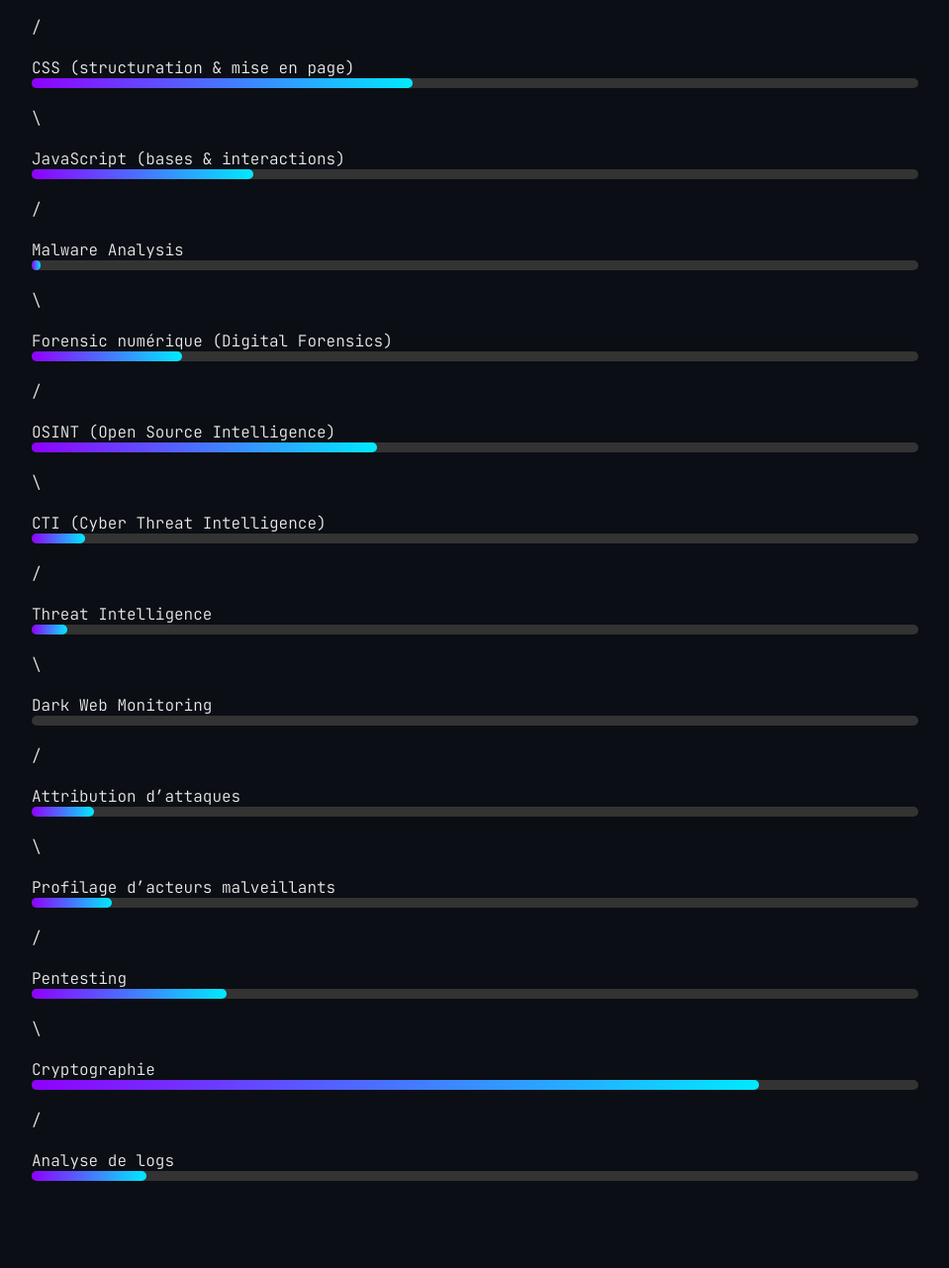
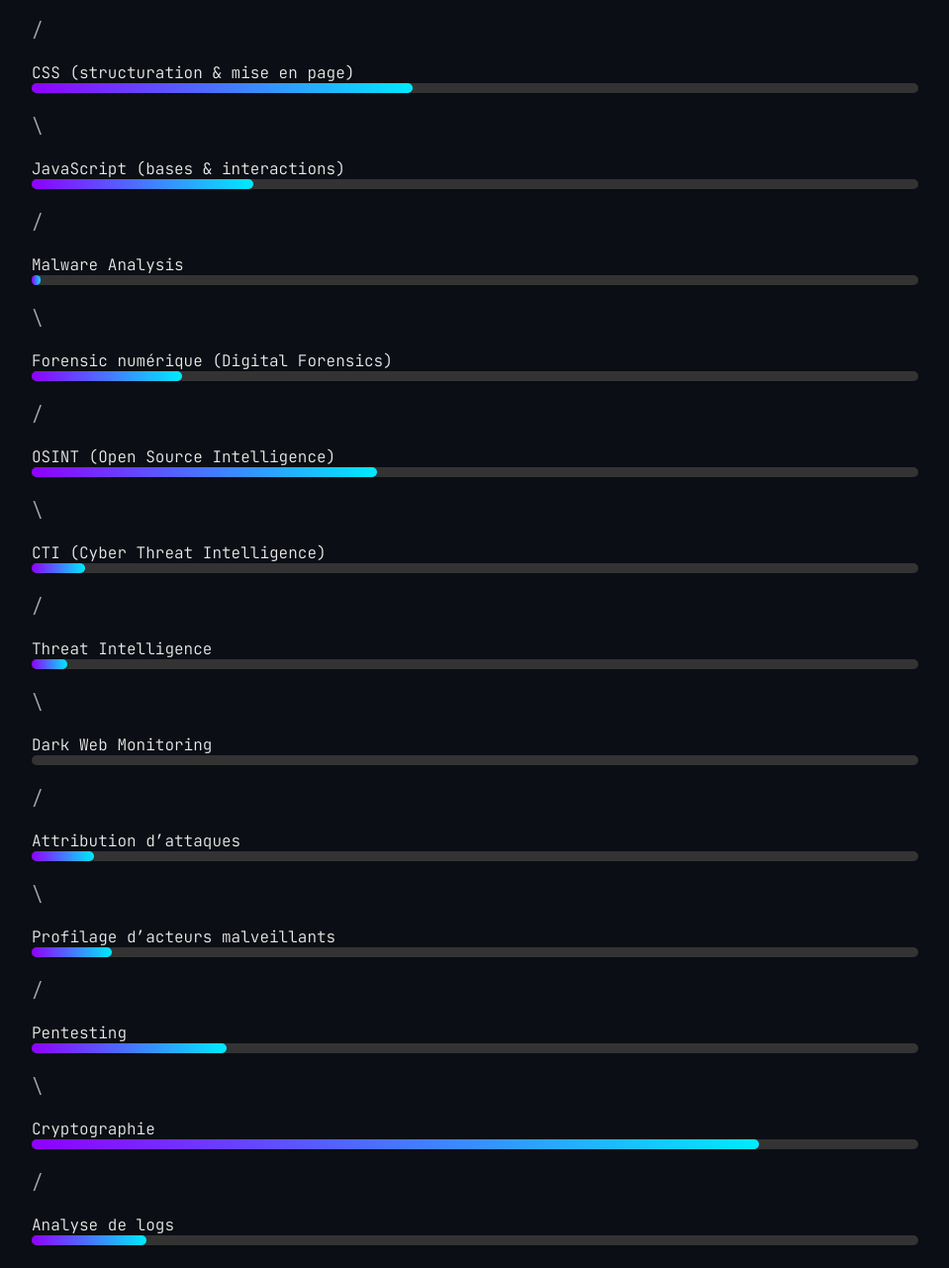
Before and after one commit to eldra8911/Me-I-and-myself, a plain HTML site: page index.html in a window 1280 px wide. Shown: the part 2839-4120 px from the top of the page at 99% size, without its empty margins (160-1119 px from the left). Drawn offline with Linux system fonts and the light colour scheme.

Commit message:
Update index.html

```diff
--- a/index.html
+++ b/index.html
@@ -101,93 +101,93 @@
             <span>HTML</span>
             <div class="bar"><div class="progress" data-level="68"></div></div>
         </div>
-        <div>
+        <p class="intro-text">
             /
-        </div>
+        </p>
         <div class="skill">
             <span>CSS (structuration & mise en page)</span>
             <div class="bar"><div class="progress" data-level="43"></div></div>
         </div>
-        <div>
+        <p class="intro-text">
             \
-        </div>
+        </p>
         <div class="skill">
             <span>JavaScript (bases & interactions)</span>
             <div class="bar"><div class="progress" data-level="25"></div></div>
         </div>
-        <div>
+        <p class="intro-text">
             /
-        </div>
+        </p>
         <div class="skill">
             <span>Malware Analysis</span>
             <div class="bar"><div class="progress" data-level="1"></div></div>
         </div>
-        <div>
+        <p class="intro-text">
             \
-        </div>
+        </p>
         <div class="skill">
             <span>Forensic numérique (Digital Forensics)</span>
             <div class="bar"><div class="progress" data-level="17"></div></div>
         </div>
-        <div>
+        <p class="intro-text">
             /
-        </div>
+        </p>
         <div class="skill">
             <span>OSINT (Open Source Intelligence)</span>
             <div class="bar"><div class="progress" data-level="39"></div></div>
         </div>
-        <div>
+        <p class="intro-text">
             \
-        </div>
+        </p>
         <div class="skill">
             <span>CTI (Cyber Threat Intelligence)</span>
             <div class="bar"><div class="progress" data-level="6"></div></div>
         </div>
-        <div>
+        <p class="intro-text">
             /
-        </div>
+        </p>
         <div class="skill">
             <span>Threat Intelligence</span>
             <div class="bar"><div class="progress" data-level="4"></div></div>
         </div>
-        <div>
+        <p class="intro-text">
             \
-        </div>
+        </p>
         <div class="skill">
             <span>Dark Web Monitoring</span>
             <div class="bar"><div class="progress" data-level="0"></div></div>
         </div>
-        <div>
+        <p class="intro-text">
             /
-        </div>
+        </p>
         <div class="skill">
             <span>Attribution d’attaques</span>
             <div class="bar"><div class="progress" data-level="7"></div></div>
         </div>
-        <div>
+        <p class="intro-text">
             \
-        </div>
+        </p>
         <div class="skill">
             <span>Profilage d’acteurs malveillants</span>
             <div class="bar"><div class="progress" data-level="9"></div></div>
         </div>
-        <div>
+        <p class="intro-text">
             /
-        </div>
+        </p>
         <div class="skill">
             <span>Pentesting</span>
             <div class="bar"><div class="progress" data-level="22"></div></div>
         </div>
-        <div>
+        <p class="intro-text">
             \
-        </div>
+        </p>
         <div class="skill">
             <span>Cryptographie</span>
             <div class="bar"><div class="progress" data-level="82"></div></div>
         </div>
-        <div>
+        <p class="intro-text">
             /
-        </div>
+        </p>
         <div class="skill">
             <span>Analyse de logs</span>
             <div class="bar"><div class="progress" data-level="13"></div></div>
```
